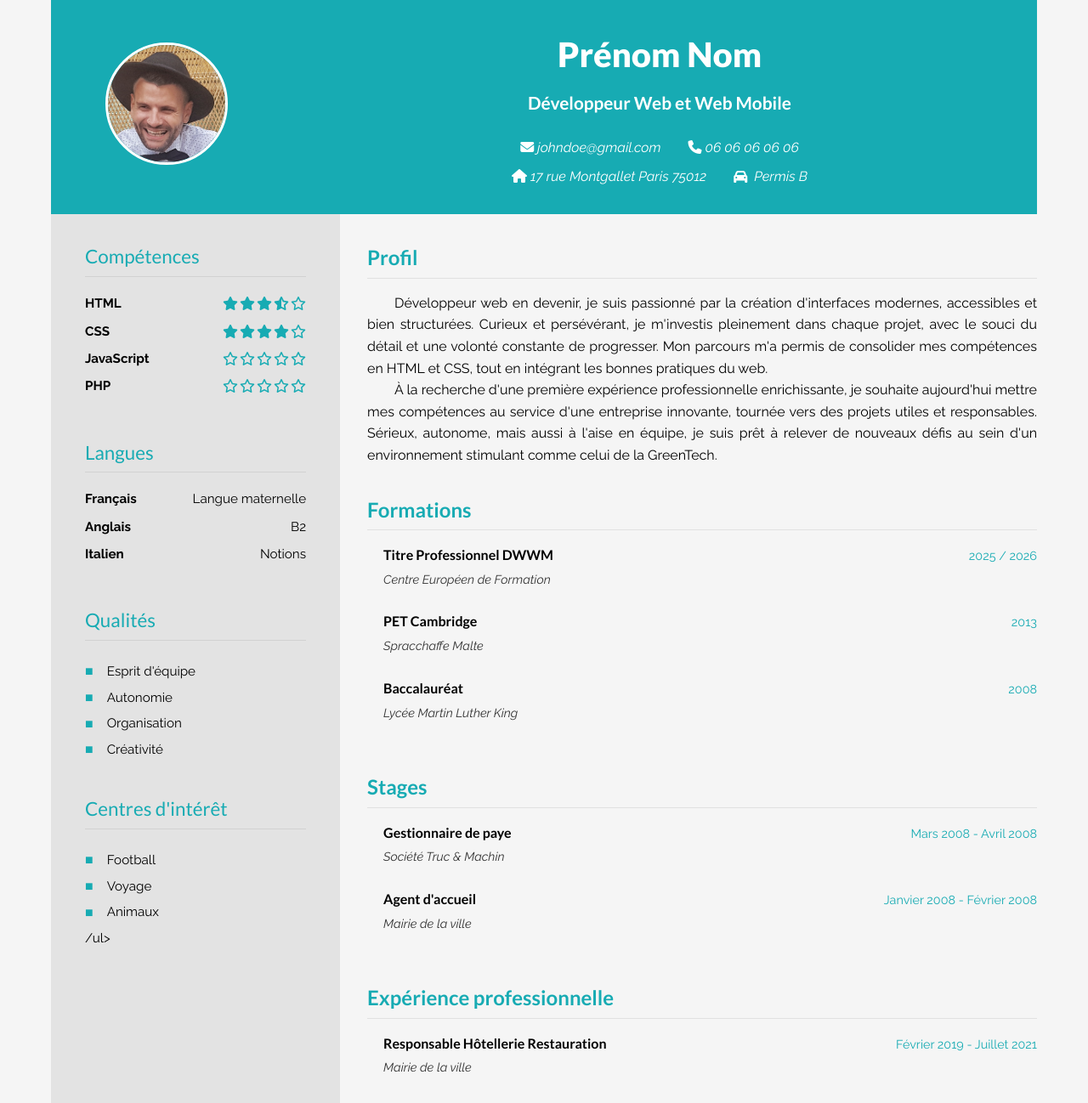
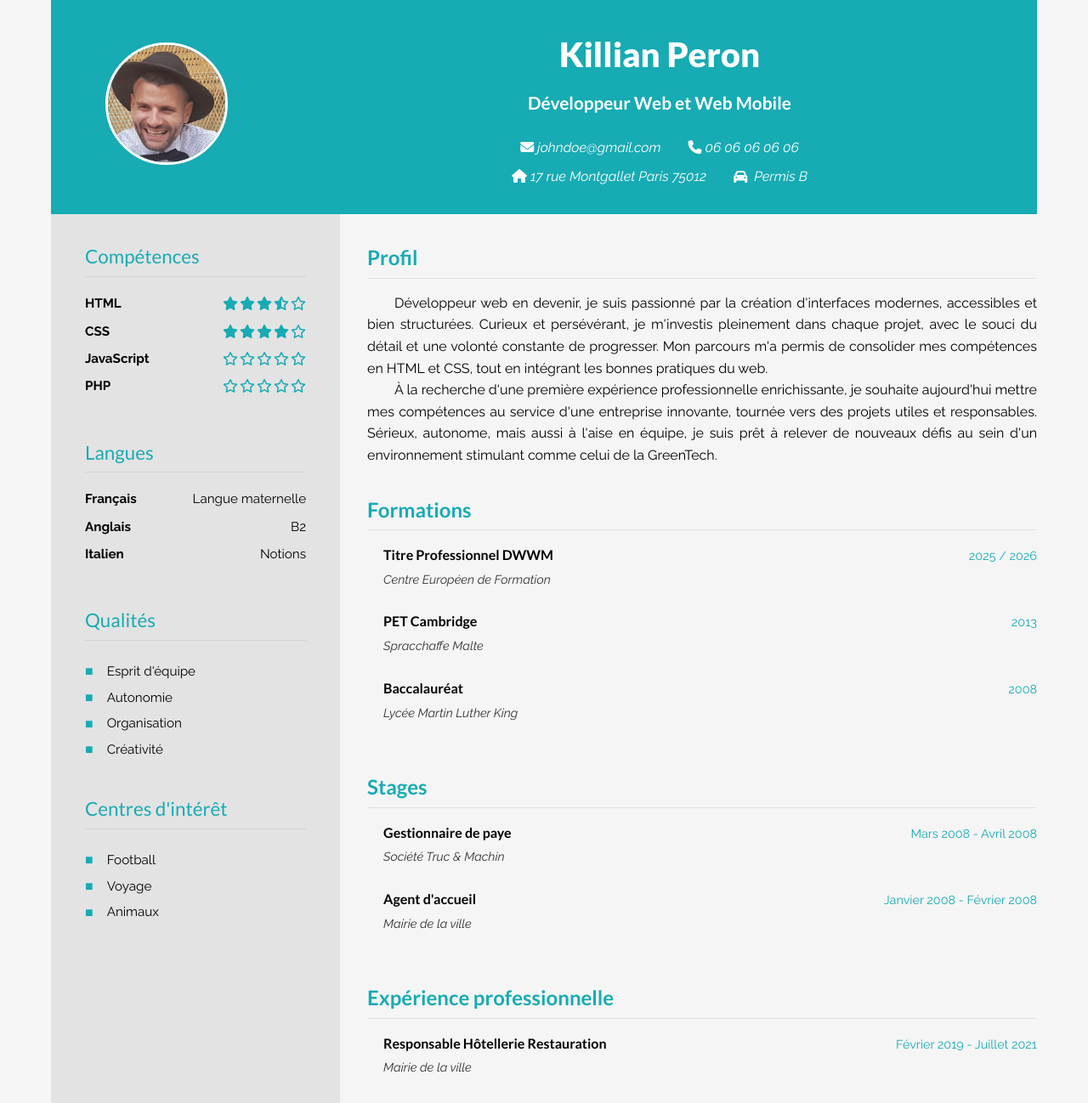
Before and after one commit to Aedilis-Ludi/devoir-cv-kp, a plain HTML site: page index.html in a window 1280 px wide. Shown: the top 1298 px of the page at 85% size. Drawn offline with Linux system fonts and the light colour scheme.

Commit message:
Sauvegarde avant pull rebase

```diff
--- a/index.html
+++ b/index.html
@@ -8,7 +8,7 @@
   <link rel="stylesheet" href="./assets/css/style.css">
   <link rel="stylesheet" href="https://cdnjs.cloudflare.com/ajax/libs/font-awesome/6.5.0/css/all.min.css">
   <link rel="shortcut icon" href="./assets/img/favicon.png" type="image/png">
-  <title>Curriculum Vitae de KP</title>
+  <title>Curriculum Vitae de Killian Peron</title>
 </head>
 <body>
     <div class="container">
@@ -24,7 +24,7 @@
 
             <!-- Informations -->
             <div class="header-right">
-                <h1>Prénom Nom</h1>
+                <h1>Killian Peron</h1>
                 <h2>Développeur Web et Web Mobile</h2>
                 <address>
                     <ul class="contact-info">
@@ -109,7 +109,7 @@
                         <li><strong>Français</strong><span>Langue maternelle</span></li>
                         <li><strong>Anglais</strong><span>B2</span></li>
                         <li><strong>Italien</strong><span>Notions</span></li>
-                     </ul>
+                    </ul>
                 </section>
 
                 <!-- Qualités -->
@@ -120,7 +120,7 @@
                      <li>Autonomie</li>
                      <li>Organisation</li>
                      <li>Créativité</li>
-                     </ul>
+                    </ul>
                 </section>
 
                 <!-- Centres d'interêt -->
@@ -130,7 +130,7 @@
                         <li>Football</li>
                         <li>Voyage</li>
                         <li>Animaux</li>
-                    /ul>
+                    </ul>
                 </section>
 
             </aside>
```
Also changed, not shown: 1 other file.
